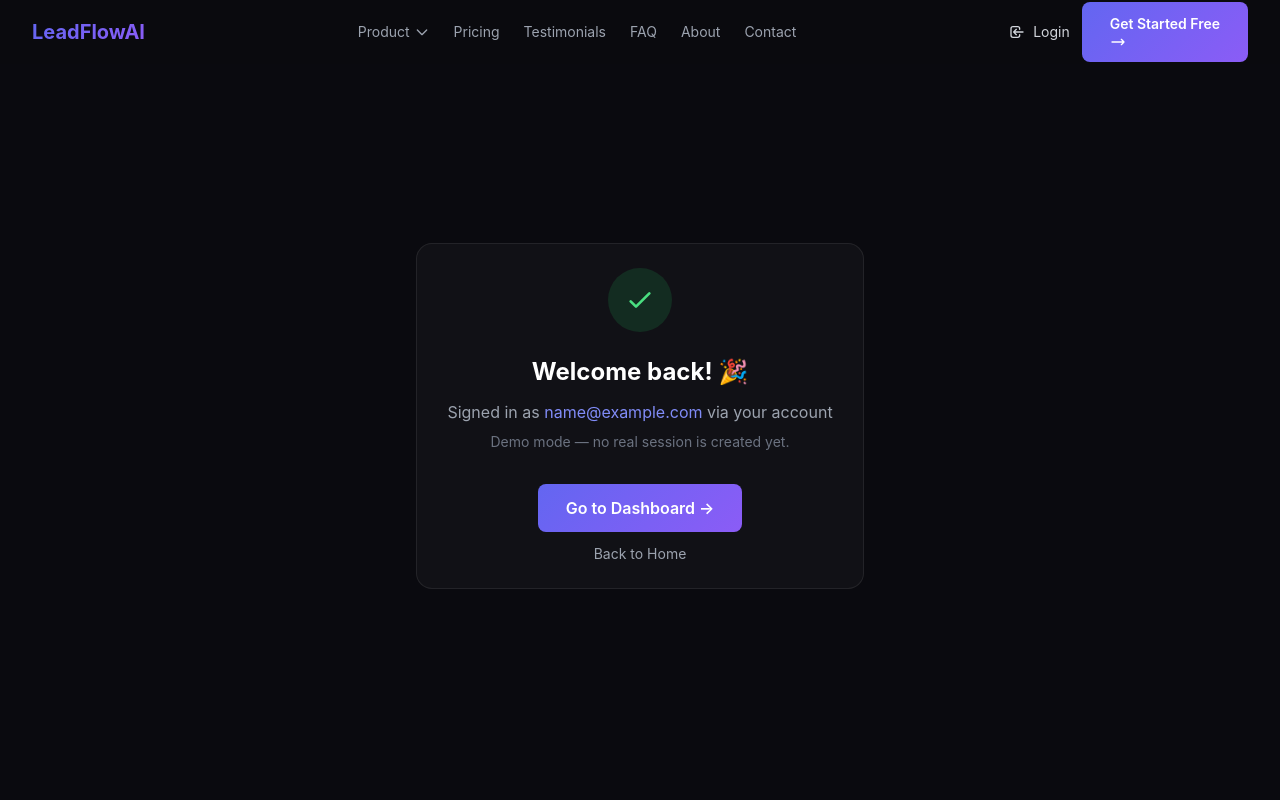
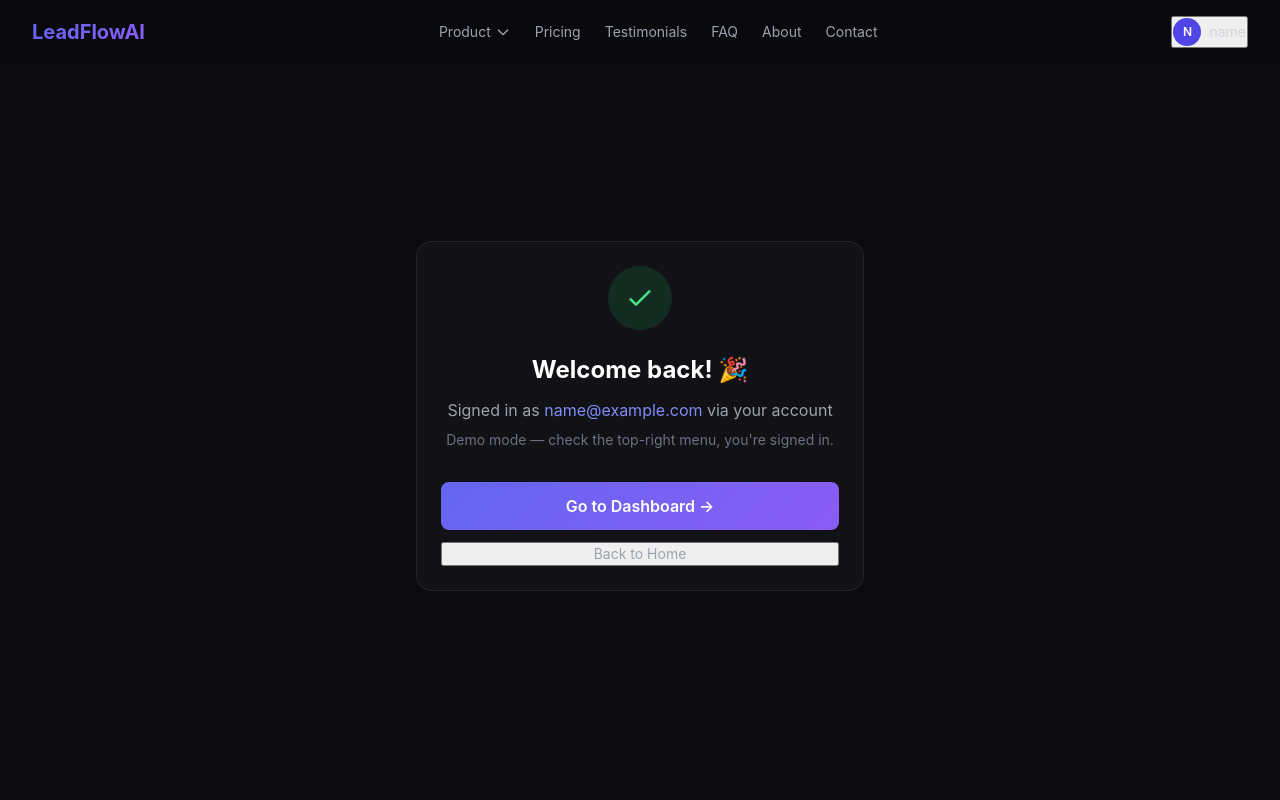
Before and after one commit to Rintu-chowdory/leadflowai, a React (Vite) app: page /login in a window 1280 px wide. Both pictures are taken after typing "name@example.com", "Sample123" into the empty fields and a click on the button "Sign In". Shown: the top 800 px of the page. Built offline with nearby package versions, Linux system fonts and the light colour scheme.

Commit message:
Fix login loop: persist demo session (localStorage) via AuthContext; navbar reflects signed-in state; pricing CTAs no longer redirect logged-in users back to signup

```diff
--- a/src/components/Navbar.jsx
+++ b/src/components/Navbar.jsx
@@ -1,11 +1,24 @@
-import { Link } from 'react-router-dom'
+import { Link, useNavigate } from 'react-router-dom'
 import { useState } from 'react'
+import { useAuth } from '../context/AuthContext'
 
 const homeAnchor = hash => `${import.meta.env.BASE_URL}${hash}`
 
 export default function Navbar() {
   const [open, setOpen] = useState(false)
   const [productOpen, setProductOpen] = useState(false)
+  const [menuOpen, setMenuOpen] = useState(false)
+  const { user, logout } = useAuth()
+  const navigate = useNavigate()
+
+  const initials = user ? (user.name || user.email || '?').trim().charAt(0).toUpperCase() : ''
+
+  const handleLogout = () => {
+    logout()
+    setMenuOpen(false)
+    setOpen(false)
+    navigate('/')
+  }
 
   return (
     <nav className="fixed top-0 w-full z-50 bg-[#0a0a0f]/90 backdrop-blur border-b border-white/5">
@@ -40,6 +53,21 @@ export default function Navbar() {
 
           {/* Desktop Right */}
           <div className="hidden md:flex items-center gap-3">
+            {user ? (
+              <div className="relative" onMouseEnter={() => setMenuOpen(true)} onMouseLeave={() => setMenuOpen(false)}>
+                <button type="button" className="flex items-center gap-2 text-gray-300 hover:text-white transition-colors text-sm">
+                  <span className="w-7 h-7 rounded-full bg-indigo-600 flex items-center justify-center text-white text-xs font-semibold">{initials}</span>
+                  {user.name || user.email}
+                </button>
+                {menuOpen && (
+                  <div className="absolute top-full right-0 mt-2 w-52 bg-[#0f0f1a] border border-white/10 rounded-lg shadow-xl py-2">
+                    <div className="px-4 py-2 text-xs text-gray-500 border-b border-white/5 mb-1">Signed in via {user.method || 'email'} &middot; demo mode</div>
+                    <button onClick={handleLogout} className="w-full text-left px-4 py-2 text-sm text-gray-300 hover:text-white hover:bg-white/5">Log out</button>
+                  </div>
+                )}
+              </div>
+            ) : (
+              <>
                 <Link to="/login" className="flex items-center gap-2 text-gray-300 hover:text-white transition-colors text-sm">
                   <svg className="w-4 h-4" fill="none" stroke="currentColor" viewBox="0 0 24 24">
                     <path strokeLinecap="round" strokeLinejoin="round" strokeWidth={2} d="M11 16l-4-4m0 0l4-4m-4 4h14m-5 4v1a3 3 0 01-3 3H6a3 3 0 01-3-3V7a3 3 0 013-3h7a3 3 0 013 3v1" />
@@ -52,6 +80,8 @@ export default function Navbar() {
                     <path strokeLinecap="round" strokeLinejoin="round" strokeWidth={2} d="M17 8l4 4m0 0l-4 4m4-4H3" />
                   </svg>
                 </Link>
+              </>
+            )}
           </div>
 
           {/* Mobile hamburger */}
@@ -76,8 +106,17 @@ export default function Navbar() {
             <a href={homeAnchor('#features')} onClick={() => setOpen(false)} className="block text-gray-300 hover:text-white py-2 px-2 rounded hover:bg-white/5">About</a>
             <a href={homeAnchor('#contact')} onClick={() => setOpen(false)} className="block text-gray-300 hover:text-white py-2 px-2 rounded hover:bg-white/5">Contact</a>
             <div className="pt-3 space-y-2">
+              {user ? (
+                <>
+                  <div className="text-center text-sm text-gray-400 py-1">Signed in as {user.name || user.email}</div>
+                  <button onClick={handleLogout} className="block w-full text-center text-gray-300 border border-white/20 rounded-lg py-2 hover:border-white/40">Log out</button>
+                </>
+              ) : (
+                <>
                   <Link to="/login" onClick={() => setOpen(false)} className="block text-center text-gray-300 border border-white/20 rounded-lg py-2 hover:border-white/40">Login</Link>
                   <Link to="/get-started" onClick={() => setOpen(false)} className="btn-primary block text-center">Get Started Free →</Link>
+                </>
+              )}
             </div>
           </div>
         )}
--- /dev/null
+++ b/src/context/AuthContext.jsx
@@ -0,0 +1,35 @@
+import { createContext, useContext, useState, useEffect } from 'react'
+
+const AuthContext = createContext(null)
+const STORAGE_KEY = 'leadflowai_demo_user'
+
+export function AuthProvider({ children }) {
+  const [user, setUser] = useState(() => {
+    try {
+      const raw = localStorage.getItem(STORAGE_KEY)
+      return raw ? JSON.parse(raw) : null
+    } catch {
+      return null
+    }
+  })
+
+  useEffect(() => {
+    if (user) localStorage.setItem(STORAGE_KEY, JSON.stringify(user))
+    else localStorage.removeItem(STORAGE_KEY)
+  }, [user])
+
+  const login = (data) => setUser(data)
+  const logout = () => setUser(null)
+
+  return (
+    <AuthContext.Provider value={{ user, login, logout }}>
+      {children}
+    </AuthContext.Provider>
+  )
+}
+
+export function useAuth() {
+  const ctx = useContext(AuthContext)
+  if (!ctx) throw new Error('useAuth must be used within AuthProvider')
+  return ctx
+}
--- a/src/main.jsx
+++ b/src/main.jsx
@@ -2,12 +2,15 @@ import React from 'react'
 import ReactDOM from 'react-dom/client'
 import { BrowserRouter } from 'react-router-dom'
 import App from './App'
+import { AuthProvider } from './context/AuthContext'
 import './index.css'
 
 ReactDOM.createRoot(document.getElementById('root')).render(
   <React.StrictMode>
     <BrowserRouter basename={import.meta.env.BASE_URL}>
-      <App />
+      <AuthProvider>
+        <App />
+      </AuthProvider>
     </BrowserRouter>
   </React.StrictMode>
 )
--- a/src/pages/GetStarted.jsx
+++ b/src/pages/GetStarted.jsx
@@ -1,8 +1,11 @@
 import { useState } from 'react'
-import { Link } from 'react-router-dom'
+import { Link, useNavigate } from 'react-router-dom'
 import OAuthButtons from '../components/OAuthButtons'
+import { useAuth } from '../context/AuthContext'
 
 export default function GetStarted() {
+  const { login } = useAuth()
+  const navigate = useNavigate()
   const [form, setForm] = useState({ name: '', email: '', company: '', password: '' })
   const [submitted, setSubmitted] = useState(false)
   const [social, setSocial] = useState(null)
@@ -34,6 +37,7 @@ export default function GetStarted() {
     setLoading(true)
     setTimeout(() => {
       setLoading(false)
+      login({ name: form.name, email: form.email, company: form.company, method: 'email' })
       setSubmitted(true)
     }, 1500)
   }
@@ -51,9 +55,10 @@ export default function GetStarted() {
             <h2 className="text-2xl font-bold mb-3">You're all set{social ? '' : `, ${form.name.split(' ')[0]}`}! 🎉</h2>
             <p className="text-gray-400 mb-2">Account created for <span className="text-indigo-400">{social ? social.email : form.email}</span>{social ? ` via ${social.label}` : ''}</p>
             <p className="text-gray-500 text-sm mb-8">Your 14-day free trial has started. No credit card required.</p>
+            <p className="text-gray-500 text-sm mb-4">Demo mode — check the top-right menu, you're signed in.</p>
             <div className="space-y-3">
-              <Link to="/" className="btn-primary block text-center">Go to Dashboard →</Link>
-              <Link to="/" className="text-sm text-gray-400 hover:text-white transition-colors block">Back to Home</Link>
+              <button onClick={() => navigate('/')} className="btn-primary block w-full text-center">Go to Dashboard →</button>
+              <button onClick={() => navigate('/')} className="text-sm text-gray-400 hover:text-white transition-colors block w-full text-center">Back to Home</button>
             </div>
           </div>
         </div>
@@ -71,7 +76,7 @@ export default function GetStarted() {
         </div>
         <div className="card">
           <div className="mb-6">
-            <OAuthButtons onSuccess={p => setSocial({ label: p.label, email: `${p.id}-user@company.com` })} columns={2} />
+            <OAuthButtons onSuccess={p => { const email = `${p.id}-user@company.com`; login({ name: p.label + ' user', email, method: p.label }); setSocial({ label: p.label, email }) }} columns={2} />
           </div>
           <div className="flex items-center gap-3 mb-6">
             <div className="flex-1 h-px bg-white/10" />
--- a/src/pages/Login.jsx
+++ b/src/pages/Login.jsx
@@ -1,8 +1,11 @@
 import { useState } from 'react'
-import { Link } from 'react-router-dom'
+import { Link, useNavigate } from 'react-router-dom'
 import OAuthButtons from '../components/OAuthButtons'
+import { useAuth } from '../context/AuthContext'
 
 export default function Login() {
+  const { login } = useAuth()
+  const navigate = useNavigate()
   const [form, setForm] = useState({ email: '', password: '' })
   const [remember, setRemember] = useState(true)
   const [loading, setLoading] = useState(false)
@@ -33,6 +36,7 @@ export default function Login() {
     // Demo mode — replace with a real API call when a backend exists.
     setTimeout(() => {
       setLoading(false)
+      login({ name: form.email.split('@')[0], email: form.email, method: 'email' })
       setSocial({ label: 'your account', email: form.email })
     }, 1500)
   }
@@ -49,10 +53,10 @@ export default function Login() {
             </div>
             <h2 className="text-2xl font-bold mb-3">Welcome back! 🎉</h2>
             <p className="text-gray-400 mb-2">Signed in as <span className="text-indigo-400">{social.email}</span> via {social.label}</p>
-            <p className="text-gray-500 text-sm mb-8">Demo mode — no real session is created yet.</p>
+            <p className="text-gray-500 text-sm mb-8">Demo mode — check the top-right menu, you're signed in.</p>
             <div className="space-y-3">
-              <Link to="/" className="btn-primary block text-center">Go to Dashboard →</Link>
-              <Link to="/" className="text-sm text-gray-400 hover:text-white transition-colors block">Back to Home</Link>
+              <button onClick={() => navigate('/')} className="btn-primary block w-full text-center">Go to Dashboard →</button>
+              <button onClick={() => navigate('/')} className="text-sm text-gray-400 hover:text-white transition-colors block w-full text-center">Back to Home</button>
             </div>
           </div>
         </div>
@@ -69,7 +73,7 @@ export default function Login() {
           <p className="text-gray-400">Sign in to continue to your workspace</p>
         </div>
         <div className="card">
-          <OAuthButtons onSuccess={p => setSocial({ label: p.label, email: `${p.id}-user@company.com` })} columns={2} />
+          <OAuthButtons onSuccess={p => { const email = `${p.id}-user@company.com`; login({ name: p.label + ' user', email, method: p.label }); setSocial({ label: p.label, email }) }} columns={2} />
           <div className="flex items-center gap-3 my-6">
             <div className="flex-1 h-px bg-white/10" />
             <span className="text-gray-400 text-sm">or sign in with email</span>
```
Also changed, not shown: src/pages/Pricing.jsx (+20 -4 lines), 6 other files (tests, documents, lock files or other folders). Lines whose indentation alone changed are shown as unchanged.
